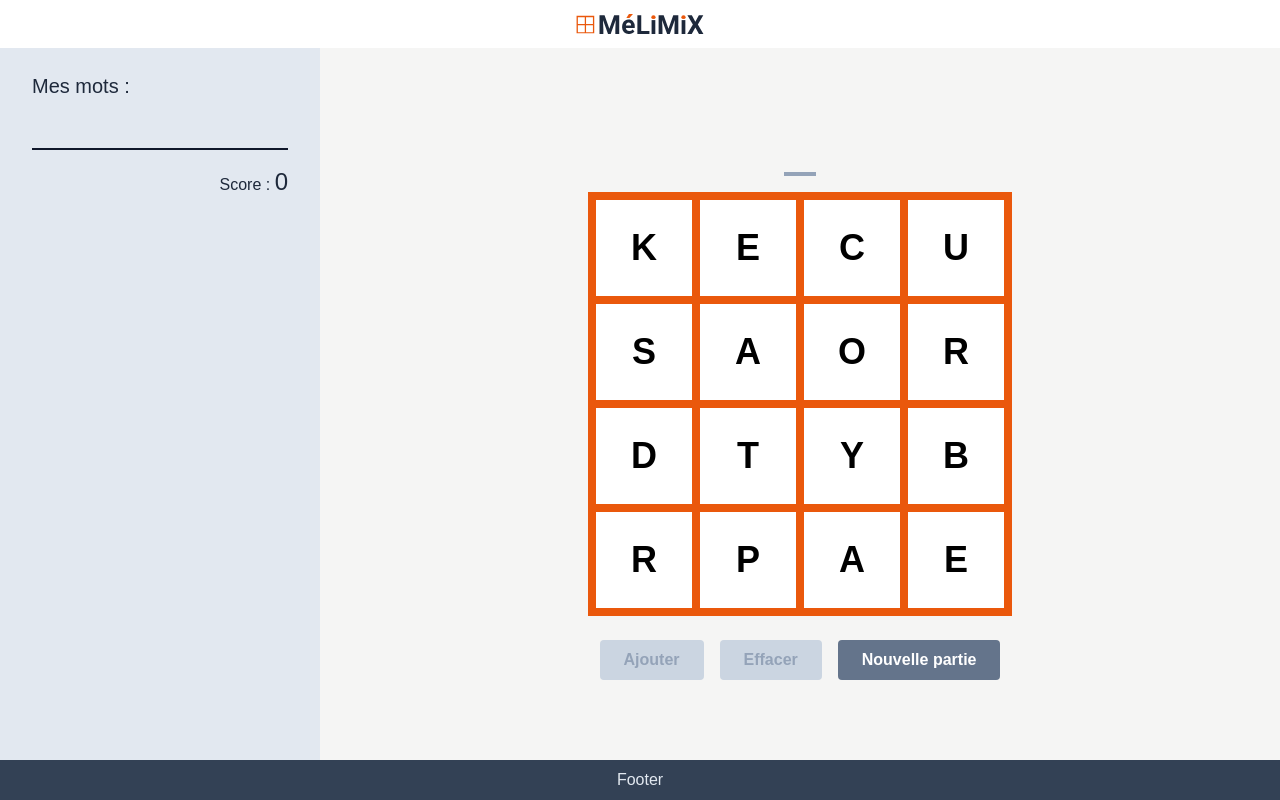
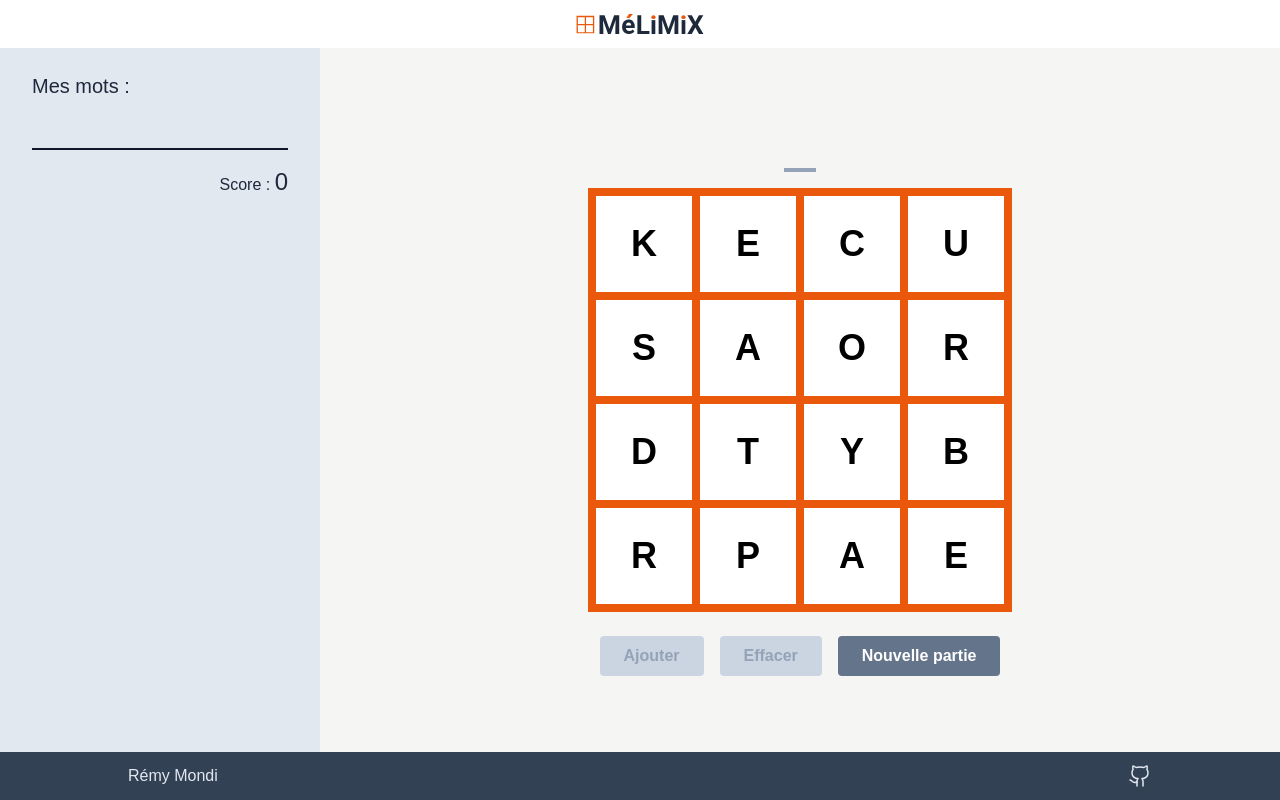
Before and after one commit to rmondi/melimix, a Next.js app: page / in a window 1280 px wide. Built offline with nearby package versions, Linux system fonts and the light colour scheme.

Commit message:
[Add] Footer

```diff
--- a/components/Footer.tsx
+++ b/components/Footer.tsx
@@ -1,11 +1,28 @@
 "use client";
+
+import { Github } from 'lucide-react';
 
 const Footer = () => {
 
   return (
-    <footer className="h-10 flex justify-center items-center bg-slate-700">
+    <footer className="h-12 bg-slate-700">
       <div className="flex justify-between items-center h-full px-5 sm:px-8 xl:px-0 xl:m-auto xl:max-w-5xl 2xl:max-w-7xl text-slate-200">
-        Footer
+        <a
+          className="transition duration-300 hover:opacity-70"
+          href="https://rmondi.dev"
+          target="_blank"
+          title="Portfolio de Rémy Mondi"
+        >
+          { "Rémy Mondi" }
+        </a>
+        <a
+          className="transition duration-300 hover:opacity-70"
+          href="https://github.com/rmondi/melimix"
+          target="_blank"
+          title="Voir le code source sur Github"
+        >
+          <Github strokeWidth={ 1.5 } />
+        </a>
       </div>
     </footer>
   )
--- a/package.json
+++ b/package.json
@@ -9,6 +9,7 @@
     "lint": "next lint"
   },
   "dependencies": {
+    "lucide-react": "^0.469.0",
     "next": "15.1.2",
     "react": "^19.0.0",
     "react-dom": "^19.0.0",
```
Also changed, not shown: 1 other file (tests, documents, lock files or other folders).
